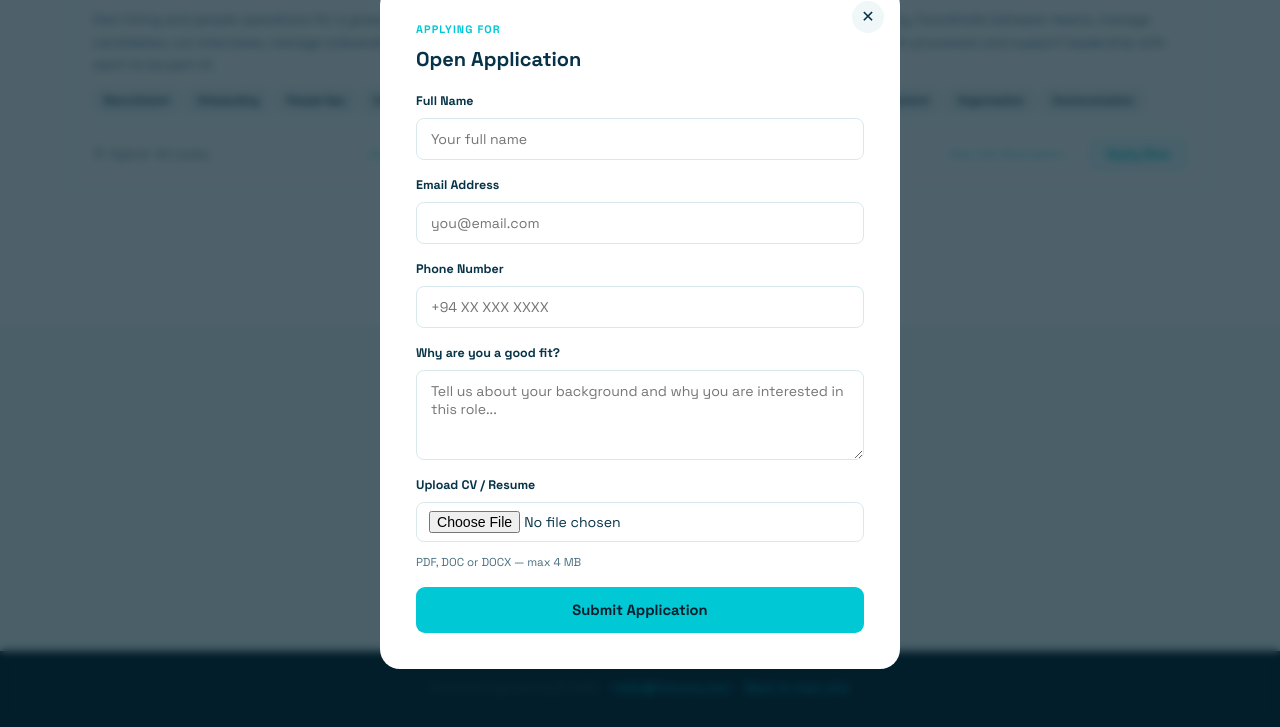
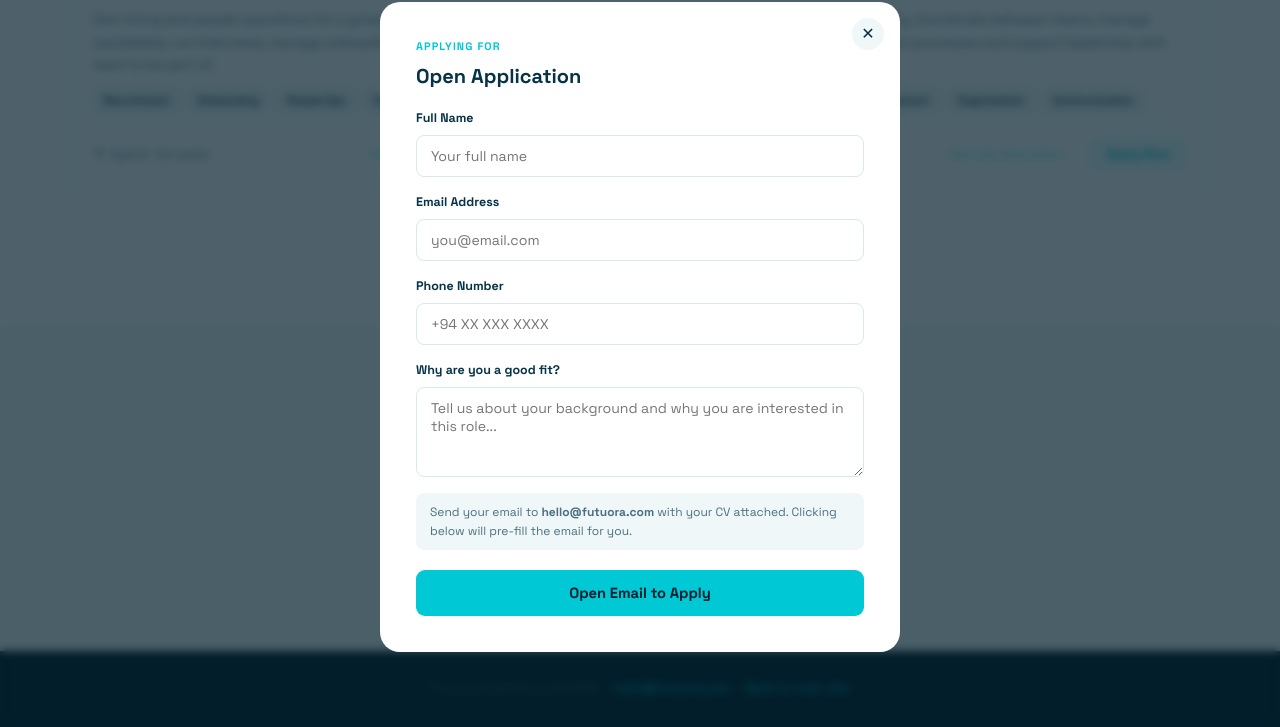
Before and after one commit to amiiboii/futuora-websit, a website: page careers.html in a window 1280 px wide. Both pictures are taken after a click on the button "Send an open application". Shown: the part 2056-2783 px from the top of the page. Drawn offline with Linux system fonts and the light colour scheme.

Commit message:
Remove CV upload — apply opens pre-filled mailto to hello@futuora.com

```diff
--- a/careers.html
+++ b/careers.html
@@ -561,17 +561,10 @@
       <label>Why are you a good fit?</label>
       <textarea id="f-message" placeholder="Tell us about your background and why you are interested in this role..."></textarea>
     </div>
-    <div class="form-group">
-      <label>Upload CV / Resume</label>
-      <input type="file" id="f-cv" accept=".pdf,.doc,.docx">
-      <p class="file-hint">PDF, DOC or DOCX — max 4 MB</p>
+    <div class="form-note">
+      Send your email to <strong>hello@futuora.com</strong> with your CV attached. Clicking below will pre-fill the email for you.
     </div>
-    <div class="form-success" id="form-success">
-      <div class="form-success-icon">&#10003;</div>
-      <h3>Application sent!</h3>
-      <p>We have received your application and will be in touch soon.</p>
-    </div>
-    <button class="form-submit" id="form-submit-btn" onclick="submitApplication()">Submit Application</button>
+    <button class="form-submit" id="form-submit-btn" onclick="submitApplication()">Open Email to Apply</button>
   </div>
 </div>
 
@@ -873,61 +866,24 @@
   });
   document.addEventListener('keydown', (e) => { if (e.key === 'Escape') { closeJD(); closeModal(); } });
 
-  async function submitApplication() {
+  function submitApplication() {
     const name = document.getElementById('f-name').value.trim();
     const email = document.getElementById('f-email').value.trim();
     const phone = document.getElementById('f-phone').value.trim();
     const message = document.getElementById('f-message').value.trim();
-    const cvInput = document.getElementById('f-cv');
-    const cvFile = cvInput.files[0];
-
     if (!name || !email) { alert('Please enter your name and email.'); return; }
-    if (cvFile && cvFile.size > 4 * 1024 * 1024) { alert('CV file is too large. Please upload a file under 4 MB.'); return; }
-
-    const btn = document.getElementById('form-submit-btn');
-    btn.disabled = true;
-    btn.textContent = 'Sending…';
-
-    try {
-      let cv = null;
-      if (cvFile) {
-        cv = await new Promise((resolve) => {
-          const reader = new FileReader();
-          reader.onload = (e) => resolve({ name: cvFile.name, type: cvFile.type, data: e.target.result.split(',')[1] });
-          reader.readAsDataURL(cvFile);
-        });
-      }
-
-      const res = await fetch('/api/apply', {
-        method: 'POST',
-        headers: { 'Content-Type': 'application/json' },
-        body: JSON.stringify({ name, email, phone, role: currentJob, message, cv })
-      });
-
-      if (!res.ok) {
-        const data = await res.json().catch(() => ({}));
-        throw new Error(data.error || 'Server error');
-      }
-
-      document.getElementById('form-success').style.display = 'block';
-      btn.style.display = 'none';
-      setTimeout(() => {
-        document.getElementById('f-name').value = '';
-        document.getElementById('f-email').value = '';
-        document.getElementById('f-phone').value = '';
-        document.getElementById('f-message').value = '';
-        cvInput.value = '';
-        document.getElementById('form-success').style.display = 'none';
-        btn.style.display = '';
-        btn.disabled = false;
-        btn.textContent = 'Submit Application';
-        closeModal();
-      }, 3000);
-    } catch (err) {
-      btn.disabled = false;
-      btn.textContent = 'Submit Application';
-      alert('Something went wrong: ' + err.message + '\n\nPlease email us directly at hello@futuora.com');
-    }
+    const subject = encodeURIComponent('Application: ' + currentJob);
+    const body = encodeURIComponent(
+      'Hi Futuora team,\n\n' +
+      'I would like to apply for the ' + currentJob + ' role.\n\n' +
+      'Name: ' + name + '\n' +
+      'Email: ' + email + '\n' +
+      'Phone: ' + (phone || '—') + '\n\n' +
+      (message ? 'About me:\n' + message + '\n\n' : '') +
+      'Please find my CV attached.\n\nBest regards,\n' + name
+    );
+    window.open('mailto:hello@futuora.com?subject=' + subject + '&body=' + body);
+    closeModal();
   }
 </script>
 </body>
```
